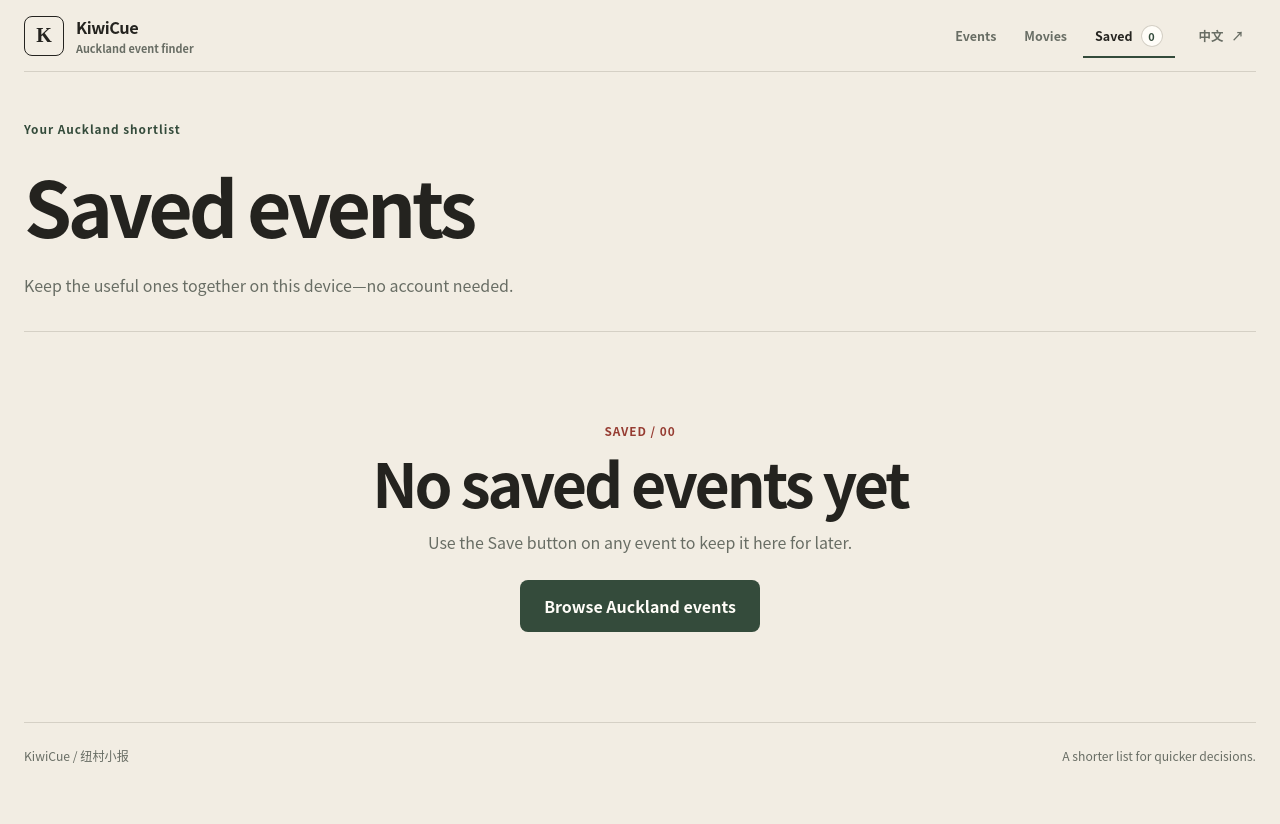
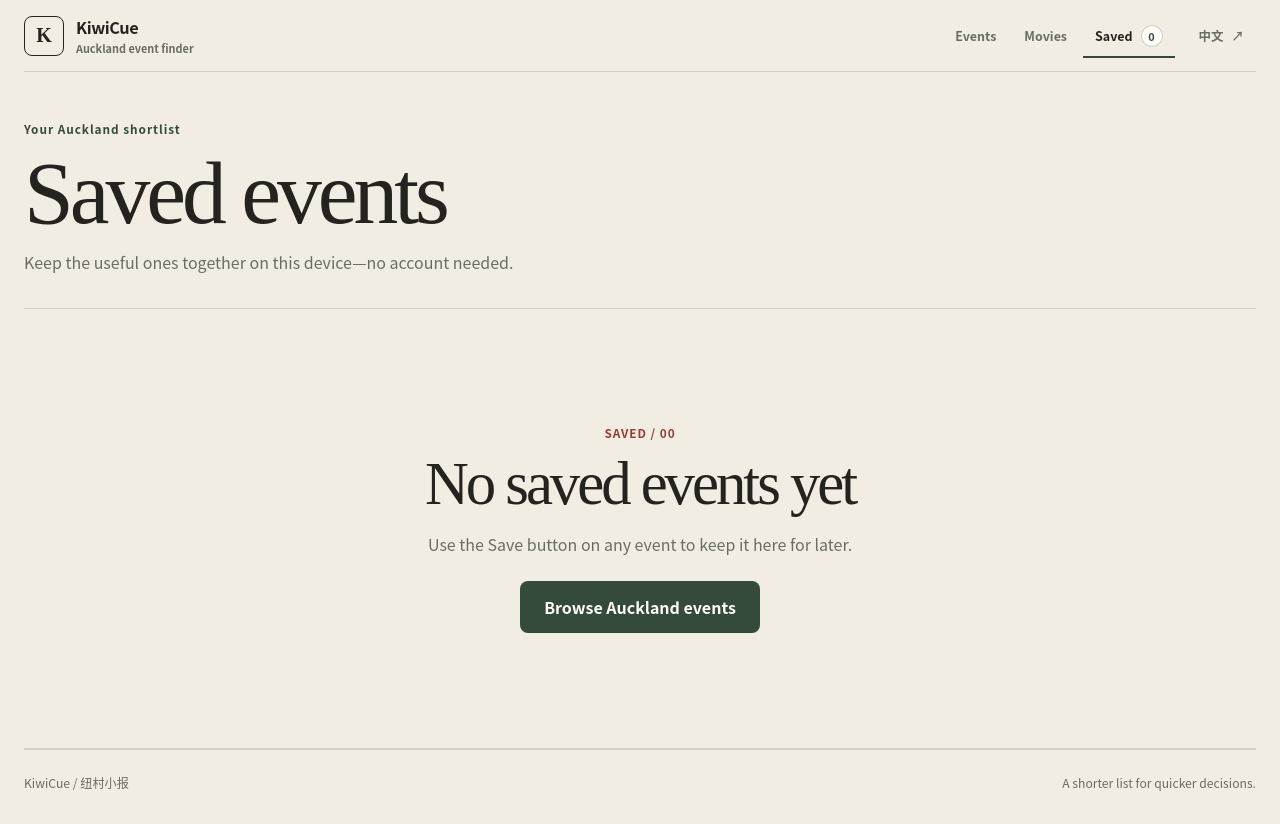
Before and after one commit to hannnnnnnny/kiwicue, a Next.js app: page /saved in a window 1280 px wide. Before the commit the page ends 800 px from the top, so only its background shows below. Built offline with nearby package versions, Linux system fonts and the light colour scheme.

Commit message:
feat: refine event details and saved journeys

```diff
--- a/app/styles/detail-saved.css
+++ b/app/styles/detail-saved.css
@@ -42,21 +42,31 @@
 
 .event-detail-back:hover { color: var(--portal-brand); }
 
+.event-detail-hero { padding-bottom: var(--space-4); }
+
 .event-detail-heading { padding: var(--space-6) 0 var(--space-8); }
 
 .event-detail-heading h1 {
   max-width: 900px;
   margin: var(--space-3) 0 var(--space-4);
   font-size: clamp(2.5rem, 5.6vw, 5.6rem);
-  letter-spacing: -.06em;
-  line-height: .98;
   overflow-wrap: anywhere;
   text-wrap: balance;
 }
 
+.event-detail-facts {
+  display: grid;
+  grid-template-columns: auto minmax(0, 1fr);
+  align-items: center;
+  gap: var(--space-2) var(--space-6);
+  margin-top: var(--space-6);
+  padding: var(--space-4) 0;
+  border-block: 1px solid var(--portal-line);
+}
+
 .event-detail-date {
-  margin: 0 0 var(--space-2);
-  color: var(--portal-brand);
+  margin: 0;
+  color: var(--portal-accent);
   font-size: 1rem;
   font-weight: 820;
 }
@@ -68,7 +78,7 @@
   line-height: 1.6;
 }
 
-.event-detail-tags { display: flex; flex-wrap: wrap; gap: var(--space-2); margin-top: var(--space-4); }
+.event-detail-tags { grid-column: 1 / -1; display: flex; flex-wrap: wrap; gap: var(--space-2); margin-top: var(--space-2); }
 
 .event-detail-actions {
   display: flex;
@@ -106,6 +116,9 @@
   background: var(--portal-brand-soft);
 }
 
+.event-detail-media img { transition: transform var(--motion-fast), opacity var(--motion-fast); }
+.event-detail-hero:hover .event-detail-media img { transform: scale(1.01); }
+
 .event-editorial-preview-detail .event-editorial-fallback { min-height: 260px; }
 
 .event-detail-section {
@@ -116,7 +129,8 @@
   border-bottom: 1px solid var(--portal-line);
 }
 
-.event-detail-section h2 { margin: 0; font-size: clamp(1.3rem, 2.2vw, 1.9rem); letter-spacing: -.035em; }
+.event-detail-section h2 { margin: 0; font-family: var(--portal-display-font); font-size: clamp(1.6rem, 2.5vw, 2.25rem); font-weight: 500; letter-spacing: -.035em; }
+:lang(zh) .event-detail-section h2 { font-family: var(--portal-ui-font); font-weight: 700; }
 
 .event-detail-section > p,
 .event-detail-section > ol { margin: 0; color: var(--portal-muted); line-height: 1.75; }
@@ -296,7 +310,7 @@
 .event-source-verification strong { color: var(--portal-ink); font-size: .86rem; }
 
 .saved-masthead { padding: var(--space-12) 0 var(--space-8); border-bottom: 1px solid var(--portal-line); }
-.saved-masthead h1 { margin: var(--space-3) 0 var(--space-3); font-size: clamp(2.5rem, 6vw, 5.2rem); letter-spacing: -.055em; }
+.saved-masthead h1 { margin: var(--space-3) 0 var(--space-3); font-size: clamp(3.2rem, 7vw, 6.4rem); }
 .saved-masthead > p:last-child { max-width: 680px; margin: 0; color: var(--portal-muted); line-height: 1.7; }
 .saved-feed { padding: var(--space-6) 0 var(--space-16); }
 
@@ -340,3 +354,15 @@
 .saved-refresh-warning,
 .saved-storage-error { margin-top: var(--space-4); }
 .saved-privacy { margin: var(--space-8) 0 0; color: var(--portal-muted); font-size: .72rem; line-height: 1.6; text-align: right; }
+
+.saved-editorial-empty {
+  min-height: 440px;
+  border-bottom: 1px solid var(--portal-line);
+}
+
+.saved-editorial-empty h2 {
+  font-family: var(--portal-display-font);
+  font-weight: 500;
+}
+
+:lang(zh) .saved-editorial-empty h2 { font-family: var(--portal-ui-font); font-weight: 700; }
--- a/app/styles/responsive.css
+++ b/app/styles/responsive.css
@@ -64,6 +64,8 @@
   .event-search-panel { padding: var(--space-4); box-shadow: 0 12px 32px var(--portal-shadow-color); }
   .portal-about { grid-template-columns: 1fr; gap: var(--space-4); }
   .event-detail-section { grid-template-columns: 1fr; gap: var(--space-4); }
+  .event-detail-facts { grid-template-columns: 1fr; }
+  .event-detail-tags { grid-column: 1; }
   .event-organiser-note { grid-column: 1; }
   .event-detail-heading h1 { font-size: clamp(2.4rem, 11vw, 4.4rem); }
   .movie-search-panel form { grid-template-columns: 1fr 1fr; }
--- a/components/event-detail-content.tsx
+++ b/components/event-detail-content.tsx
@@ -223,9 +223,11 @@ export function EventDetailContent({
     <article id="event-detail" className="event-detail-shell" aria-labelledby="event-detail-title">
       <div className="event-detail-primary">
         <Link className="event-detail-back" href="/events">← {content.back}</Link>
+        <div className="event-detail-hero">
           <header className="event-detail-heading">
             <p className="eyebrow">{content.eyebrow}</p>
-          <h1 id="event-detail-title">{displayName}</h1>
+            <h1 className="editorial-display" id="event-detail-title">{displayName}</h1>
+            <div className="event-detail-facts">
               <p className="event-detail-date">
                 <time dateTime={event.start.dateTime ?? event.start.localDate}>{dateTime}</time>
               </p>
@@ -236,6 +238,7 @@ export function EventDetailContent({
               <div className="event-detail-tags">
                 <span>{formatEventCategory(event.category, language)}</span>
                 <span>{formatEventStatus(event.status, language)}</span>
+              </div>
             </div>
             <div className="event-detail-actions">
               <a
@@ -250,6 +253,7 @@ export function EventDetailContent({
             </div>
           </header>
           <EventEditorialPreviewMedia event={event} language={language} placement="detail" />
+        </div>
 
         <section className="event-detail-section" aria-labelledby="booking-title">
           <h2 id="booking-title">{bookingTitle}</h2>
--- a/components/saved-page-content.tsx
+++ b/components/saved-page-content.tsx
@@ -101,7 +101,7 @@ export function SavedPageContent({
       <PortalHeader skipTarget="saved-events" currentPage="saved" />
       <section className="saved-masthead">
         <p className="eyebrow">{content.eyebrow}</p>
-        <h1>{content.title}</h1>
+        <h1 className="editorial-display">{content.title}</h1>
         <p>{content.intro}</p>
       </section>
 
@@ -111,7 +111,7 @@ export function SavedPageContent({
           <EventGridSkeleton count={4} />
         </section>
       ) : bookmarks.length === 0 ? (
-        <section id="saved-events" className="event-state saved-empty" aria-live="polite">
+        <section id="saved-events" className="event-state saved-empty saved-editorial-empty" aria-live="polite">
           <span className="state-code" aria-hidden="true">{content.emptyCode}</span>
           <h2>{content.emptyTitle}</h2>
           <p>{content.emptyBody}</p>
```
Also changed, not shown: 2 other files (tests, documents, lock files or other folders). Lines whose indentation alone changed are shown as unchanged.
